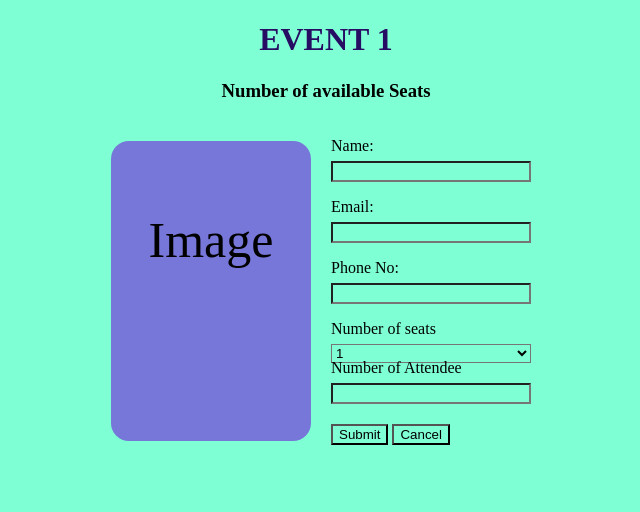
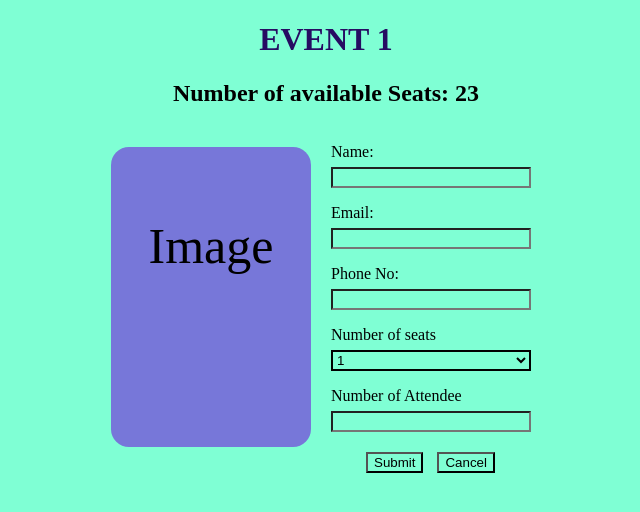
Before and after one commit to ManisabariS/HTML-CSS--Day--5-Responsive-web-design, a plain HTML site: page index.html in a window 1280 px wide. Shown: the whole page, without its empty margins (314-954 px from the left). Drawn offline with Linux system fonts and the light colour scheme.

Commit message:
edited h2 tags

```diff
--- a/index.html
+++ b/index.html
@@ -10,7 +10,7 @@
 </head>
 <body>
   <h1>EVENT 1</h1>
-  <h3>Number of available Seats</h3>
+  <h2>Number of available Seats: 23</h2>
   <form action="" >
     <div class="main-container">
       <div class="image-conatainer">
@@ -25,7 +25,7 @@
         <input type="text" id="phone" name="phone" class="inputBox"><br><br>
         <label for="seats">Number of seats</label><br>
 
-        <select id="seats" name="seats" class="inputBox"><br><br>
+        <select id="seats" name="seats" class="inputBox" style="border: 2px solid black;"><br><br>
           <option value="1">1</option>
           <option value="2">2</option>
           <option value="3">3</option>
@@ -37,13 +37,13 @@
           <option value="9">9</option>
           <option value="10">10</option>
 
-        </select>
+        </select><br><br>
         <label for="attendees">Number of Attendee</label><br>
         <input type="text" id="attendees" name="attendees" class="inputBox"><br><br>
       </div>
       <div>
-        <button type="submit">Submit</button>
-        <button type="reset">Cancel</button>
+        <button type="submit"  style="margin-left: 35px;">Submit</button>
+        <button type="reset" style="margin-left: 10px;">Cancel</button>
       </div>
     </div>
   </form>
--- a/style.css
+++ b/style.css
@@ -6,7 +6,7 @@ h1{
  text-align:center;
  font-weight:300px;
 }
-h3{
+h2{
   color:black;
   font-weight:300px;
   font-style: inherit;
```
